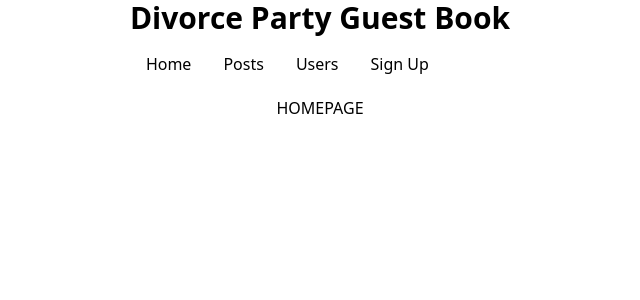
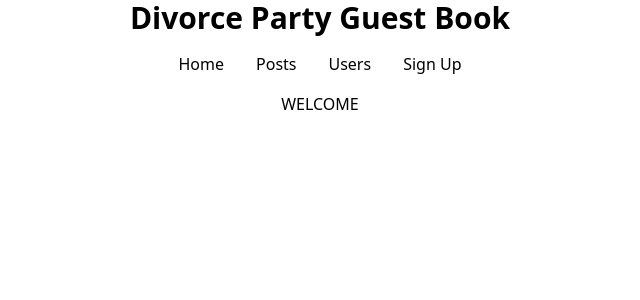
Before and after one commit to FrankieSlinn/divorce-party, a React (Create React App) app in the folder front-end/: page / in a window 1280 px wide. Shown: the top 300 px of the page, without its empty margins (320-960 px from the left). Built offline with nearby package versions, Linux system fonts and the light colour scheme; no server answers.

Commit message:
trying out tailwind

```diff
--- a/front-end/src/Components/Homepage/Homepage.js
+++ b/front-end/src/Components/Homepage/Homepage.js
@@ -3,7 +3,7 @@ import React from 'react'
 export default function Homepage() {
   return (
     <div>
-        <h1>HOMEPAGE</h1>
+        <h1>WELCOME</h1>
 
 
 
--- a/front-end/src/Components/NavBar/NavBar.js
+++ b/front-end/src/Components/NavBar/NavBar.js
@@ -4,9 +4,9 @@ import { Link } from 'react-router-dom'
 export default function NavBar() {
 
   return (
-    <div className=' items-center h-24 max-w-[1240px] mx-auto px-10 text-[black]'>
-        <h1 className='w-full content-center text-3xl font-bold text-[black]'>Divorce Party Guest Book</h1>
-        <ul className='flex'>
+    <div className='text-[black]content-center'>
+        <h1 className='text-center text-3xl font-bold text-[black]'>Divorce Party Guest Book</h1>
+        <ul className='flex items-center text-center justify-center	'>
             <li className='p-4'><Link to='/'>Home</Link></li>
             <li className='p-4'><Link to='/posts'>Posts</Link></li>
             <li className='p-4'><Link to='/users'>Users</Link></li>
```
